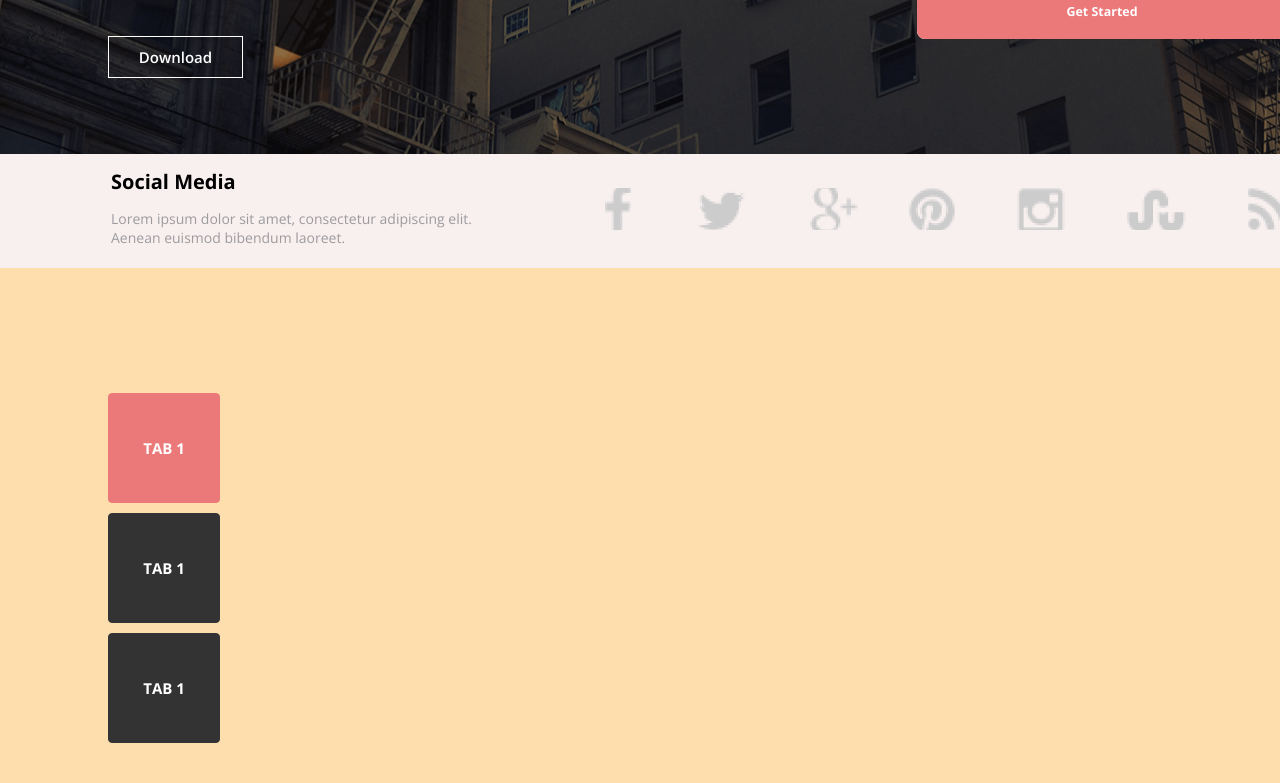
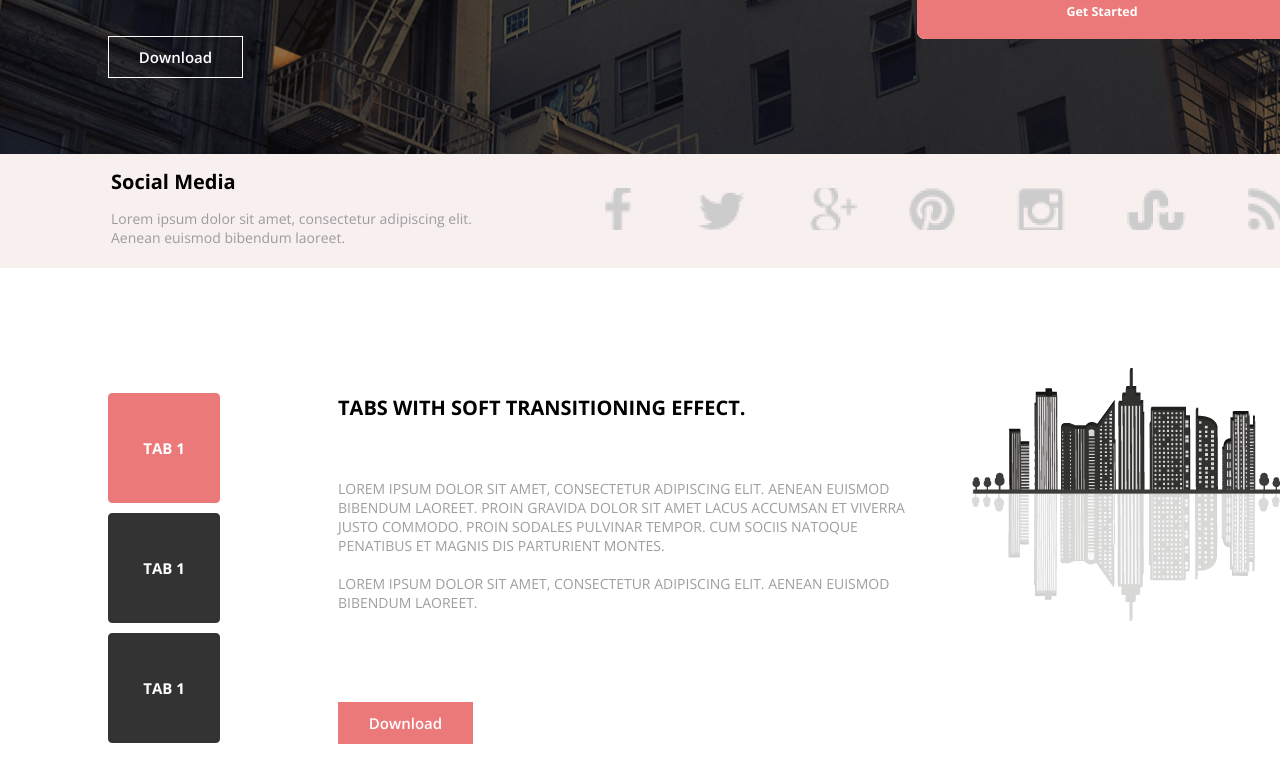
Before and after one commit to AlexandraGorsk/HTone, a plain HTML site: page full.html in a window 1280 px wide. Shown: the part 521-1304 px from the top of the page. Drawn offline with nearby package versions, Linux system fonts and the light colour scheme.

Commit message:
4sectionread

```diff
--- a/full.html
+++ b/full.html
@@ -67,12 +67,23 @@
             <button class="tab">TAB 1</button>
             <button class="tab">TAB 1</button>
         </div>
-        <div class="features column">
-
+        <div class="features description">
+<h5>Tabs with soft transitioning effect.</h5>
+    <p>Lorem ipsum dolor sit amet, consectetur adipiscing elit. Aenean euismod
+        bibendum laoreet. Proin gravida dolor sit amet lacus accumsan et viverra
+        justo commodo. Proin sodales pulvinar tempor. Cum sociis natoque
+        penatibus et magnis dis parturient montes.
+        <br>
+        <br>
+        Lorem ipsum dolor sit amet, consectetur adipiscing elit. Aenean euismod
+        bibendum laoreet.</p>
+        <button class="download">Download</button>
         </div>
-        <div class="features column">
+        <div class="features img">
+            <img src="images/sect4city.png" alt="">
         </div>
     </div>
 </div>
+
 </body>
 </html>
--- a/stylesfull.css
+++ b/stylesfull.css
@@ -177,14 +177,15 @@
    }
    .features{
        width: 1400px;
-       background: navajowhite;
-       height: 600px;
    }
    .features.button {
-       display: flex;
-       flex-direction: column;
-       justify-content: center;
-       gap: 10px;
+    display: flex;
+    flex:1 ;
+    flex-direction: column;
+    justify-content: center;
+    gap: 10px;
+    padding-top: 125px;
+    padding-bottom: 125px;
    }
    button.tab.one{
        background: #EC7979;
@@ -200,3 +201,34 @@
     border: 1px solid #333333;
     border-radius: 4px;
    }
+   .features h5{
+       margin-left: -147px;
+       padding-top: 126px;
+       margin-bottom: 58px;
+       text-transform: uppercase;
+       font: 700 20px 'Open Sans';
+       color: #000000;
+   }
+   .features p{
+        margin-left: -147px;
+       text-transform: uppercase;
+       font: 400 14px 'Open Sans';
+       color: #86868B;
+       width: 572px;
+       height: 133px;
+
+   }
+   .features.img{
+    margin-left: -247px;
+       padding-top: 100px;
+       width: 320px;
+       height: 253px;
+   }
+   .download{
+    margin-left: -147px;
+    margin-top: 90px;
+       border: 1px solid #EC7979;
+       background-color: #EC7979;
+       font: 600 15px 'Open Sans';
+       color: #Ffffff;
+   }
```
